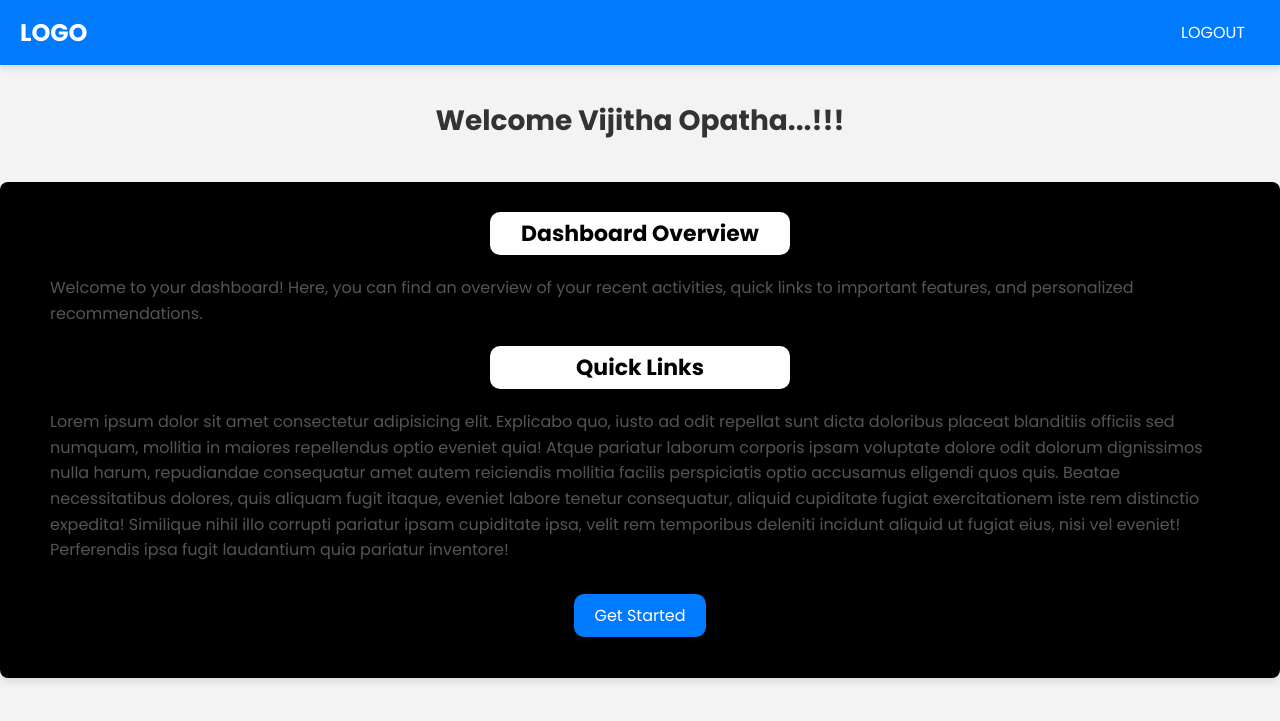
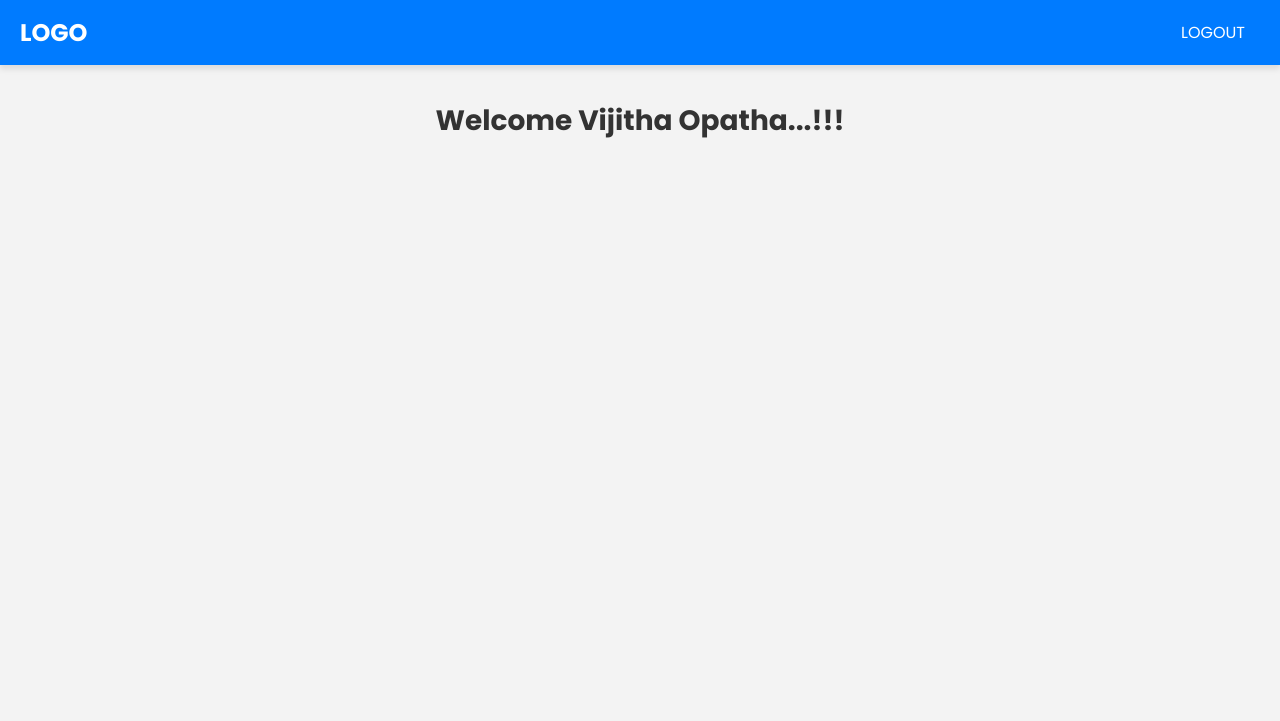
Before and after one commit to vijithaopatha7/user-auth-system-with-email-verification, a PHP site: page /content.php in a window 1280 px wide. Shown: the top 721 px of the page. Run offline with PHP 8.4, Linux system fonts and the light colour scheme; a user stored in the database is signed in; some libraries are stand-ins or nearby versions.

Commit message:
Update project content

```diff
--- a/content.php
+++ b/content.php
@@ -26,33 +26,7 @@ require_once 'controller.php';
     <div class="welcome">
         <h2>Welcome <?php echo htmlspecialchars($_SESSION['name']); ?>...!!!</h2>
     </div>
-    <div class="content">
-        <h3>Dashboard Overview</h3>
-        <p>
-            Welcome to your dashboard! Here, you can find an overview of your recent activities, quick links to important
-            features, and personalized recommendations.
-        </p>
-
-        <h3>Quick Links</h3>
-        <p>Lorem ipsum dolor sit amet consectetur adipisicing elit.
-            Explicabo quo, iusto ad odit repellat sunt dicta doloribus
-            placeat blanditiis officiis sed numquam, mollitia in maiores
-            repellendus optio eveniet quia! Atque pariatur laborum corporis
-            ipsam voluptate dolore odit dolorum dignissimos nulla harum,
-            repudiandae consequatur amet autem reiciendis mollitia facilis
-            perspiciatis optio accusamus eligendi quos quis.
-            Beatae necessitatibus dolores, quis aliquam fugit itaque,
-            eveniet labore tenetur consequatur, aliquid cupiditate
-            fugiat exercitationem iste rem distinctio expedita!
-            Similique nihil illo corrupti pariatur ipsam cupiditate
-            ipsa, velit rem temporibus deleniti incidunt aliquid ut
-            fugiat eius, nisi vel eveniet! Perferendis
-            ipsa fugit laudantium quia pariatur inventore!
-        </p>
-
-        <div class="cta">
-            <a href="#">Get Started</a>
-        </div>
+    <div>
 
     </div>
 </body>
--- a/css/content-style.css
+++ b/css/content-style.css
@@ -23,68 +23,3 @@ body {
   font-size: 28px;
   color: #333;
 }
-
-.content {
-  margin: 40px auto;
-  background-color: #000;
-  box-shadow: 0 4px 8px rgba(0, 0, 0, 0.1);
-  border-radius: 8px;
-  overflow: hidden;
-  padding: 30px 30px;
-}
-
-.content h3 {
-  background-color: #fff;
-  color: #000;
-  padding: 5px;
-  margin: 0;
-  font-size: 22px;
-  width: 300px;
-  display: block;
-  margin: 0 auto;
-  text-align: center;
-  border-radius: 10px;
-  -webkit-border-radius: 10px;
-  -moz-border-radius: 10px;
-  -ms-border-radius: 10px;
-  -o-border-radius: 10px;
-}
-
-.content p {
-  padding: 20px;
-  line-height: 1.6;
-  font-size: 16px;
-  color: #555;
-}
-
-.content ul {
-  padding: 20px;
-  list-style-type: square;
-  color: #555;
-}
-
-.content ul li {
-  margin-bottom: 10px;
-}
-
-.content .cta {
-  padding: 20px;
-  text-align: center;
-}
-
-.content .cta a {
-  text-decoration: none;
-  padding: 10px 20px;
-  background-color: #007bff;
-  color: #fff;
-  transition: background-color 0.3s;
-  border-radius: 10px;
-  -webkit-border-radius: 10px;
-  -moz-border-radius: 10px;
-  -ms-border-radius: 10px;
-  -o-border-radius: 10px;
-}
-
-.content .cta a:hover {
-  background-color: #0056b3;
-}
```
